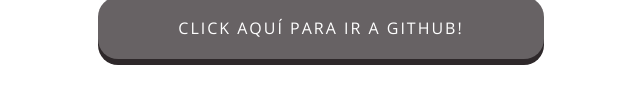
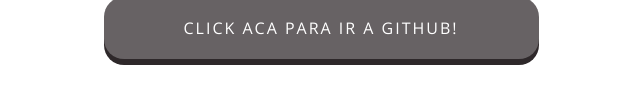
Before and after one commit to yasnaret/git-practice, a plain HTML site: page index.html in a window 1280 px wide. Shown: the part 617-720 px from the top of the page, 319-959 px from the left. Drawn offline with nearby package versions, Linux system fonts and the light colour scheme.

Commit message:
modified the same link

```diff
--- a/index.html
+++ b/index.html
@@ -15,7 +15,7 @@
       <img src="./src/femalecodercat.jpg" alt="octocat">
     </a>
     <button type="button" class="btn">
-      <a href="https://github.com/" target="_blank">Click aquí para ir a GitHub!</a>
+      <a href="https://github.com/" target="_blank">Click aca para ir a GitHub!</a>
     </button>
   </div>
 </body>
```
